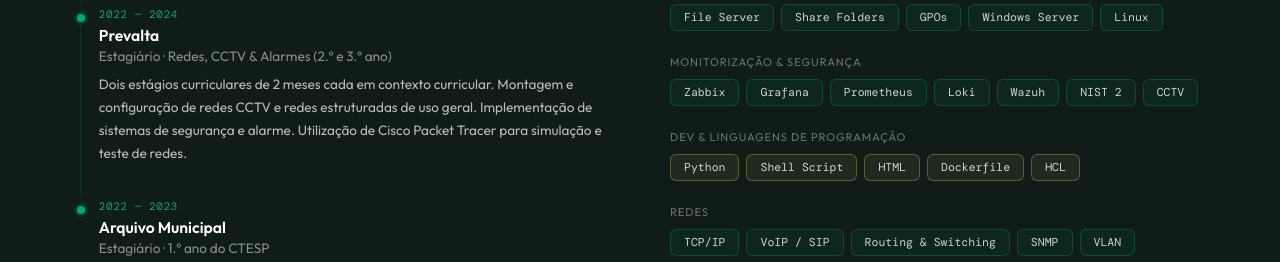
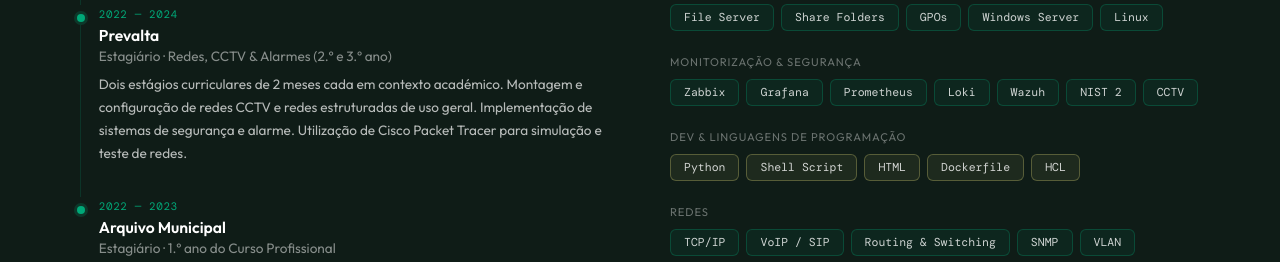
Before and after one commit to JPagear/Portifolio-Digital, a plain HTML site: page index.html in a window 1280 px wide. Shown: the part 1560-1822 px from the top of the page. Drawn offline with nearby package versions, Linux system fonts and the light colour scheme; a web font is replaced by a local one.

```diff
--- a/index.html
+++ b/index.html
@@ -302,7 +302,7 @@
           <div class="tl-org">Prevalta</div>
           <div class="tl-role">Estagiário · Redes, CCTV &amp; Alarmes (2.º e 3.º ano)</div>
           <div class="tl-desc">
-            Dois estágios curriculares de 2 meses cada em contexto curricular.
+            Dois estágios curriculares de 2 meses cada em contexto académico.
             Montagem e configuração de redes CCTV e redes estruturadas de uso geral.
             Implementação de sistemas de segurança e alarme. Utilização de Cisco
             Packet Tracer para simulação e teste de redes.
@@ -312,7 +312,7 @@
         <div class="tl-item">
           <div class="tl-date">2022 — 2023</div>
           <div class="tl-org">Arquivo Municipal</div>
-          <div class="tl-role">Estagiário · 1.º ano do CTESP</div>
+          <div class="tl-role">Estagiário · 1.º ano do Curso Profissional</div>
           <div class="tl-desc">
             Estágio curricular do 1.º ano. Suporte técnico a utilizadores, gestão
             documental e organização de arquivo. Primeiro contacto com ambiente
```
